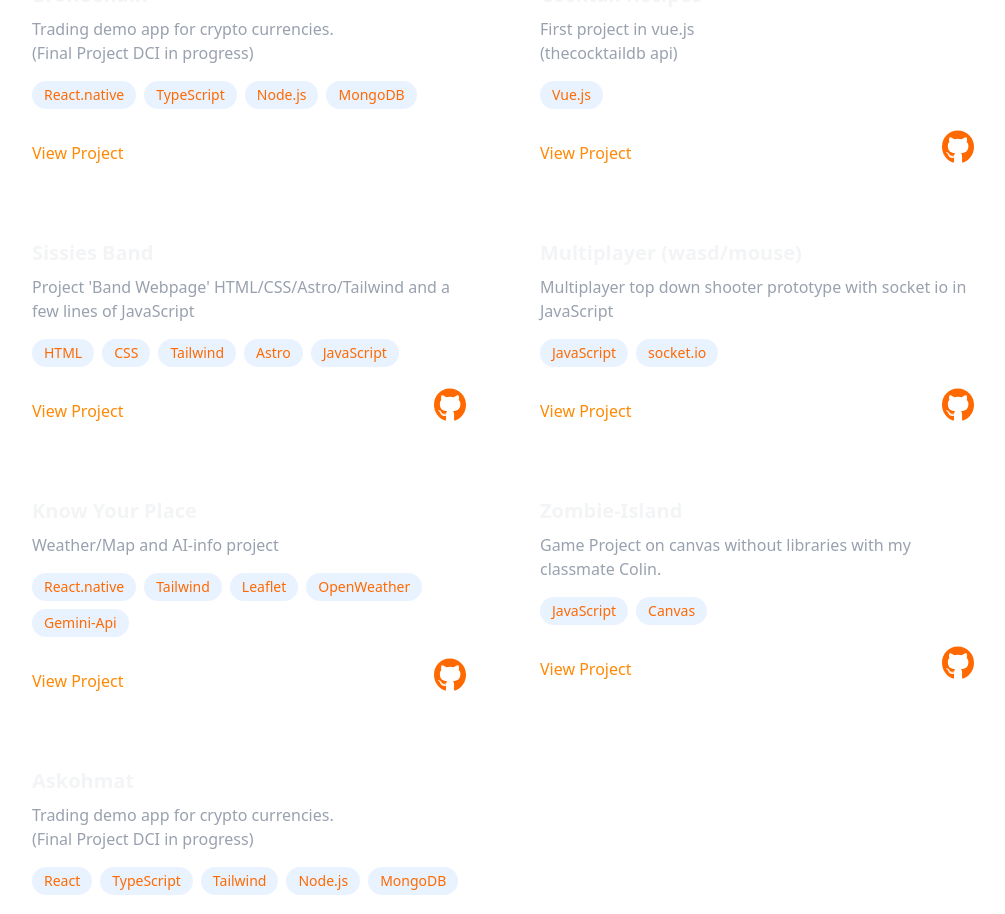
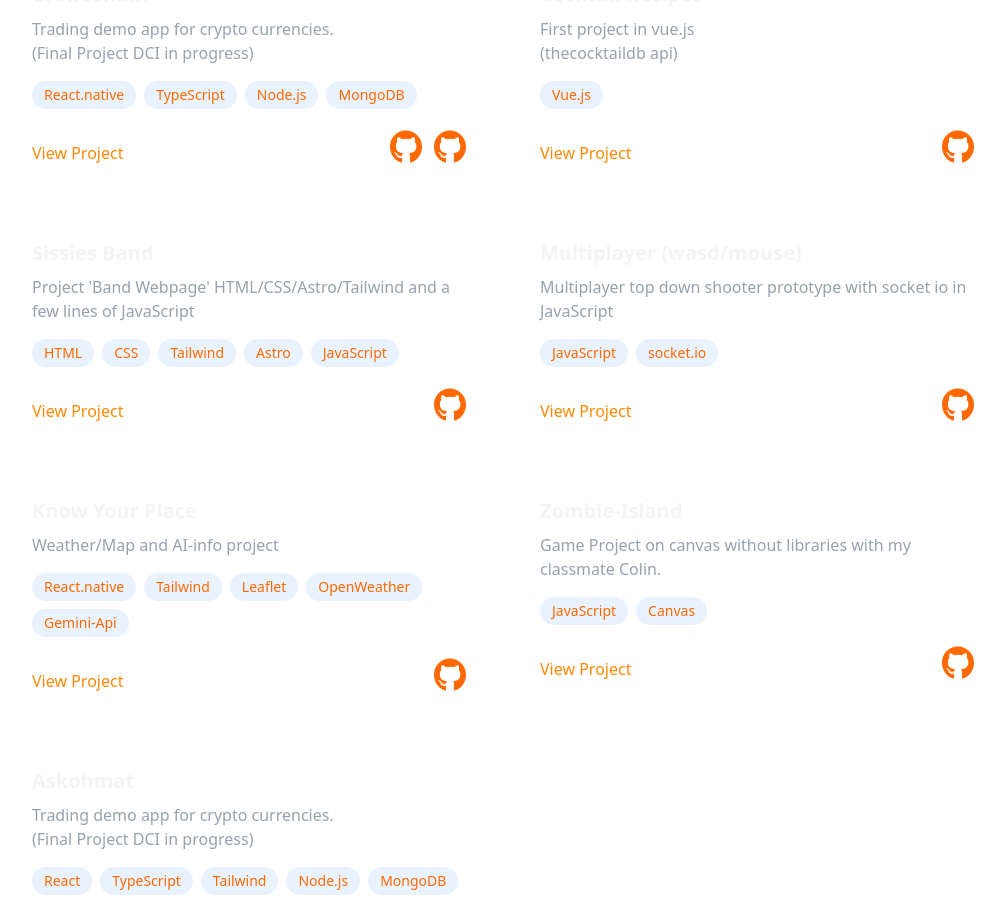
Before and after one commit to jbantin/Portfolio_new, a React (Vite) app: page / in a window 1280 px wide. Shown: the part 2040-2954 px from the top of the page, without its empty margins (137-1142 px from the left). Built offline with nearby package versions, Linux system fonts and the light colour scheme.

Commit message:
Add git links for BrokeChain project in projects data

```diff
--- a/src/data/projects.js
+++ b/src/data/projects.js
@@ -7,7 +7,10 @@ export const projects = [
       "(Final Project DCI in progress)",
     ],
     link: "https://broke.dev-space.vip",
-    gitLink: [],
+    gitLink: [
+      "https://github.com/jbantin/BrokeChain",
+      "https://github.com/jbantin/broke-end",
+    ],
   },
   {
     head: "Cocktail Recipes",
```
